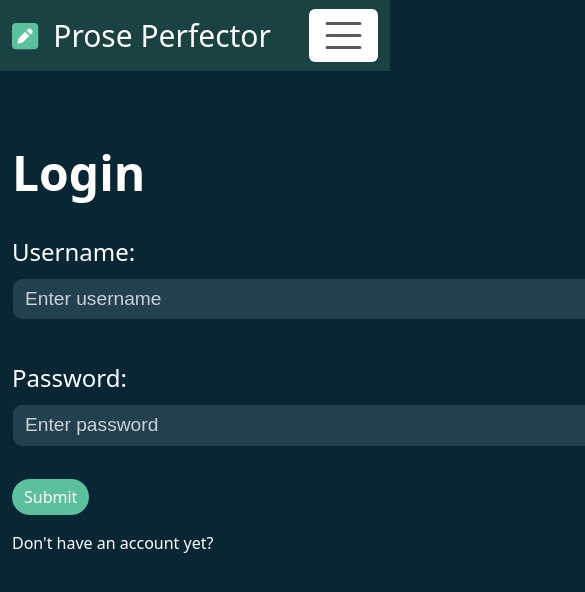
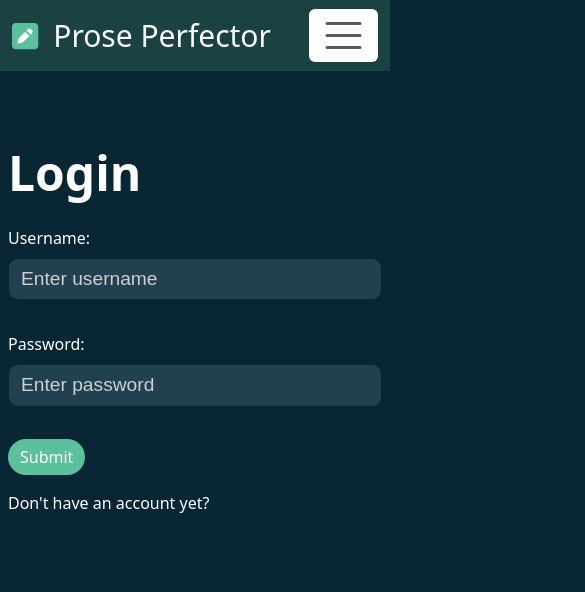
Before and after one commit to JonathanTylerWeber/prose-perfector, a React (Vite) app in the folder frontend/prose/: page /login in a window 390 px wide. Shown: the top 592 px of the page, 585 px wide, since content can reach past the window. Built offline with nearby package versions, Linux system fonts and the light colour scheme; no server answers.

Commit message:
mobile styling

```diff
--- a/frontend/prose/src/auth/Login.css
+++ b/frontend/prose/src/auth/Login.css
@@ -13,5 +13,28 @@ label {
 }
 
 .cntr {
-  width: 40em;
+  width: 100%;
+  max-width: 40em;
+  margin: 0 auto;
+  padding: 1em;
 }
+
+@media (max-width: 768px) {
+  .cntr {
+    padding: 0 1em;
+  }
+
+  label {
+    font-size: 1.2em;
+  }
+}
+
+@media (max-width: 576px) {
+  .cntr {
+    padding: 0 0.5em;
+  }
+
+  label {
+    font-size: 1em;
+  }
+}
--- a/frontend/prose/src/auth/Signup.css
+++ b/frontend/prose/src/auth/Signup.css
@@ -17,7 +17,3 @@ label {
 .auth-btn {
   margin-top: 1em;
 }
-
-.cntr {
-  width: 40em;
-}
--- a/frontend/prose/src/homepage/Home.css
+++ b/frontend/prose/src/homepage/Home.css
@@ -115,8 +115,6 @@ span {
   margin-top: 1em;
 }
 
-
-
 h2 {
   font-size: 3em;
   font-weight: bold;
@@ -131,6 +129,33 @@ h2 {
 .text {
   margin-top: 10em;
   margin-bottom: 10em;
+}
+
+@media (max-width: 768px) {
+  .text {
+    text-align: center;
+  }
+
+  h2 {
+    text-align: center;
+  }
+
+  .head {
+    margin-bottom: 0;
+    margin-top: 8em;
+  }
+
+  .title {
+    font-size: 3.5em;
+  }
+
+  .head-p2 {
+    font-size: 1.5em;
+  }
+
+  .head-p3 {
+    font-size: 1.5em;
+  }
 }
 
 .foot {
--- a/frontend/prose/src/profiles/ProfileForm.jsx
+++ b/frontend/prose/src/profiles/ProfileForm.jsx
@@ -80,6 +80,7 @@ function ProfileForm() {
           <Form.Control
             type="password"
             name="password"
+            placeholder="Enter new password"
             value={formData.password}
             onChange={handleChange}
           />
--- a/frontend/prose/src/prompts/History.css
+++ b/frontend/prose/src/prompts/History.css
@@ -5,6 +5,12 @@
 
 .history-container {
   margin-top: 10em;
+}
+
+@media (max-width: 768px) {
+  .history-container {
+    margin-top: 5em;
+  }
 }
 
 .h-text {
--- a/frontend/prose/src/prompts/PromptForm.css
+++ b/frontend/prose/src/prompts/PromptForm.css
@@ -15,7 +15,48 @@ h3 {
 }
 
 .form-cntr {
-  width: 60em;
+  width: 100%;
+  max-width: 40em;
+  margin: 0 auto;
+  padding: 1em;
+}
+
+@media (max-width: 768px) {
+  .form-cntr {
+    padding: 0 1em;
+  }
+
+  label {
+    font-size: 1.2em;
+  }
+
+  .form-h1 {
+    text-align: center;
+    font-size: 2em;
+  }
+
+  .form {
+    margin-top: 5em;
+  }
+}
+
+@media (max-width: 576px) {
+  .form-cntr {
+    padding: 0 0.5em;
+  }
+
+  label {
+    font-size: 1em;
+  }
+
+  .form-h1 {
+    text-align: center;
+    font-size: 2em;
+  }
+
+  .form {
+    margin-top: 5em;
+  }
 }
 
 .form-btn {
--- a/frontend/prose/src/prompts/PromptForm.jsx
+++ b/frontend/prose/src/prompts/PromptForm.jsx
@@ -31,7 +31,7 @@ function PromptForm() {
   };
 
   return (
-    <Container className="m-auto form-cntr ">
+    <Container className="m-auto form-cntr">
       <Form onSubmit={handleSubmit} className='form'>
         <h1 className="form-h1">Enter writing and info to get rating, tips, and a rewrite</h1>
         <Form.Group className="mb-3" controlId="type">
--- a/frontend/prose/src/routes-nav/Navbar.jsx
+++ b/frontend/prose/src/routes-nav/Navbar.jsx
@@ -28,7 +28,7 @@ function NavbarComp({ currentUser, handleLogout }) {
           <Navbar.Collapse id="basic-navbar-nav">
             <Nav className="">
               <Nav.Link className="nav-link mx-3" exact='true' href="/submitForm">New Prompt</Nav.Link>
-              <Nav.Link className="nav-link" href="/history" >History</Nav.Link>
+              <Nav.Link className="nav-link mx-3" href="/history" >History</Nav.Link>
               <Nav.Link className="nav-link mx-3" href={`/profile/${currentUser.username}`} >Profile</Nav.Link>
             </Nav>
             <Nav className=" ms-auto">
```
